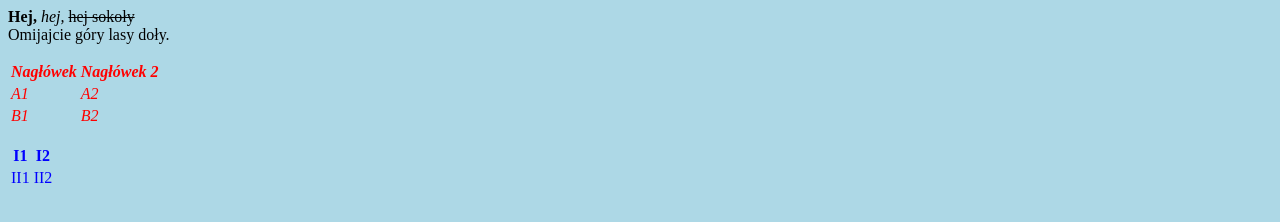
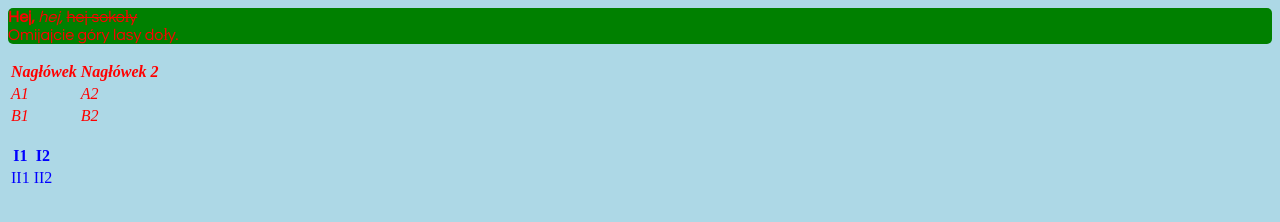
Before and after one commit to czekajmic/AdvancedBookmarks, a plain HTML site: page index.html in a window 1280 px wide. Drawn offline with Linux system fonts and the light colour scheme.

Commit message:
Update main.css

```diff
--- a/settings/main.css
+++ b/settings/main.css
@@ -3,7 +3,7 @@ body
   background-color: lightblue;
 }
 
-p.nowa_klasa  //abc
+p.nowa_klasa
 {
   font-family: "Century Gothic";
   letter-spacing: normal;
```
